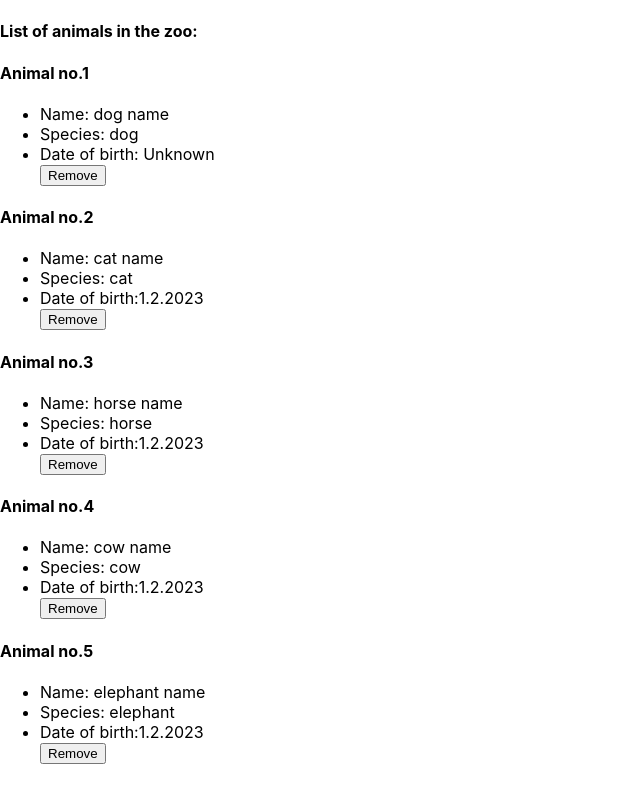
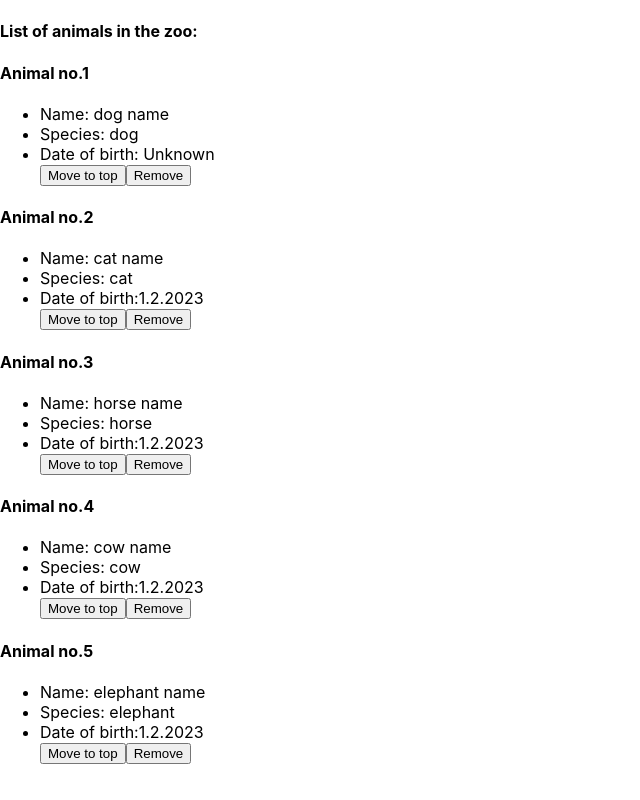
Before and after one commit to BorisTheBear/JS-React-zadaci1, a React (Create React App) app: page / in a window 1280 px wide. Shown: the whole page, without its empty margins (0-640 px from the left). Built offline with nearby package versions, Linux system fonts and the light colour scheme.

Commit message:
Zadatak 4

```diff
--- a/src/AnimalList.js
+++ b/src/AnimalList.js
@@ -1,13 +1,14 @@
 import React from "react";
 import SingleAnimal from "./SingleAnimal";
 
-export default function AnimalList({ animals, removeAnimal }) {
+export default function AnimalList({ animals, removeAnimal, moveToTop }) {
   return animals.map((element, index) => {
     return (
       <div key={index}>
         <h4>Animal no.{index + 1}</h4>
         <ul>
           <SingleAnimal animal={element} />
+          <button onClick={() => moveToTop(index)}>Move to top</button>
           <button onClick={() => removeAnimal(element)}>Remove</button>
         </ul>
       </div>
--- a/src/App.js
+++ b/src/App.js
@@ -17,11 +17,19 @@ function App() {
       ...animals.slice(animals.indexOf(animal) + 1, animals.length),
     ]);
   };
+  const moveToTop = (index) => {
+    let newAnimals = animals.filter((item, indexOfEl) => indexOfEl !== index);
+    setAnimals([animals[index], ...newAnimals]);
+  };
 
   return (
     <div>
       <h4>List of animals in the zoo:</h4>
-      <AnimalList animals={animals} removeAnimal={removeAnimal} />
+      <AnimalList
+        animals={animals}
+        removeAnimal={removeAnimal}
+        moveToTop={moveToTop}
+      />
     </div>
   );
 }
```
